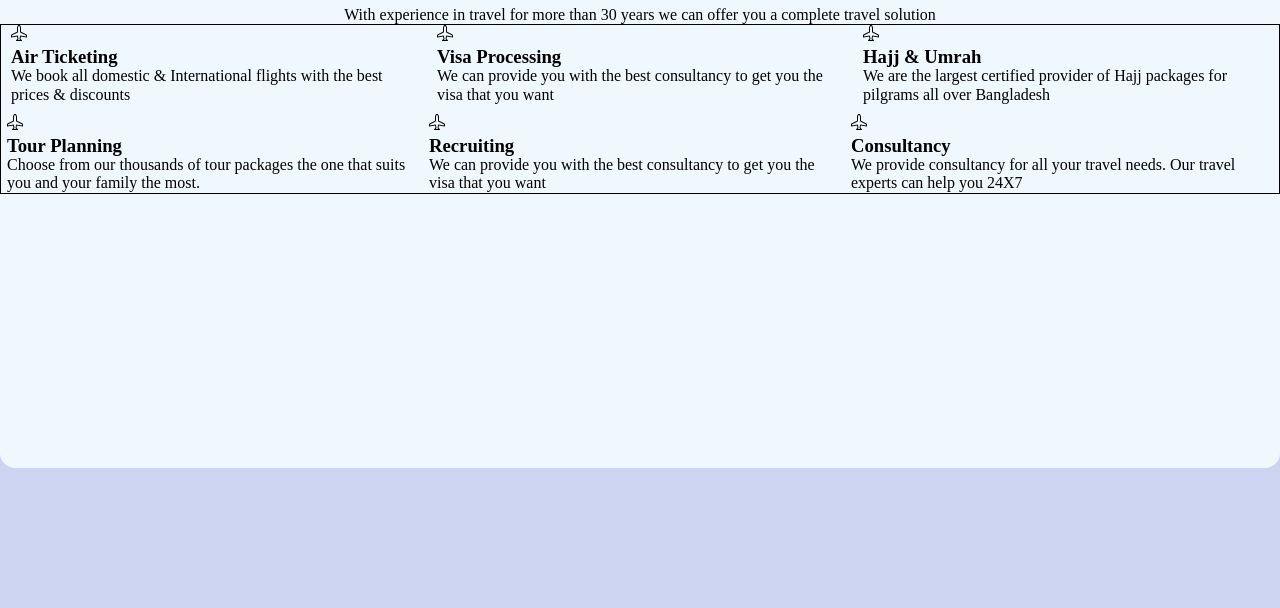
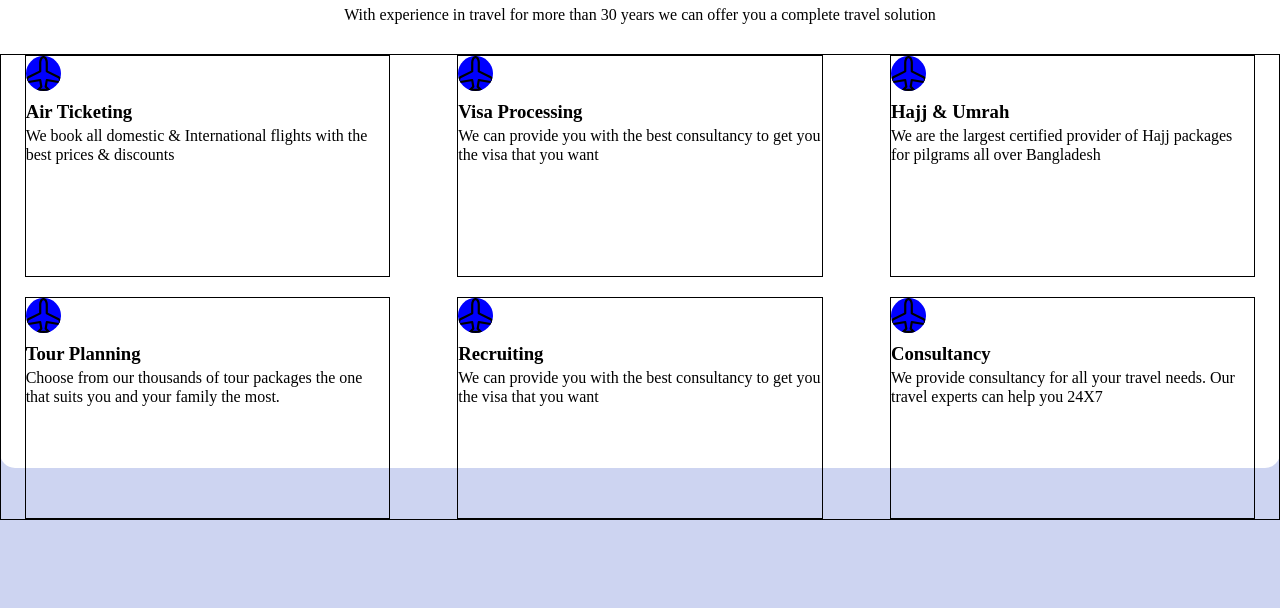
Before and after one commit to gaabi-26/mage-based-web-project-services, a plain HTML site: page index.html in a window 1280 px wide. Shown: the part 192-800 px from the top of the page. Drawn offline with Linux system fonts and the light colour scheme.

Commit message:
Error de sintaxis encontrado en la estructura html, mas cambios realizados en la hoja de estilos (posicionando cada componente correctamente)

```diff
--- a/css/style.css
+++ b/css/style.css
@@ -11,33 +11,49 @@ body{
 }
 
 header{
-    background-color: aliceblue;
+    background-color: white;
     height: 130px;
     width: 2000px;
     padding-bottom: 40px;
 }
 
 main{
-    background-color: aliceblue;
+    background-color: white;
     text-align: center;
     height: 70vh;
-    width: 190vh;
+    width: 170vh;
     margin-top: 100px;
     border-radius: 15px;
 
 }
+section{
+
+    margin-bottom: 30px;
+}
 
 
-.flex-containter{
+.flex-container{
     display: flex;
-    align-items: center;
-    justify-content: space-evenly;
     flex-wrap: wrap;
-    gap: 10px;
+    justify-content: space-around;
+
+    gap: 20px;
     border: 1px solid black;
 }
 .items{
     text-align: start;
-    width: calc(33.33% - 20px);
+    width: calc(30% - 20px);
+    height: 220px;
+    border: 1px solid black;
+}
+
+.items h3{
+    margin: 5px 0;
+}
+
+.items img {
+    width: 35px;
+    border-radius: 50%;
+    background-color: blue;
 
 }
--- a/index.html
+++ b/index.html
@@ -16,8 +16,7 @@
             <h1>What do we offer?</h1>
             <p>With experience in travel for more than 30 years we can offer you a complete travel solution</p>
         </section>
-        <section>
-            <section class="flex-containter">
+        <section class="flex-container">
             <div class="items">
                 <img src="img/airplane.svg" alt="">
                 <h3>Air Ticketing</h3>
@@ -48,7 +47,6 @@
                 <h3>Consultancy</h3>
                 <p>We provide consultancy for all your travel needs. Our travel experts can help you 24X7</p>
             </div>
-            <section>
         </section>
 
     </main>
```
Lines whose indentation alone changed are shown as unchanged.
